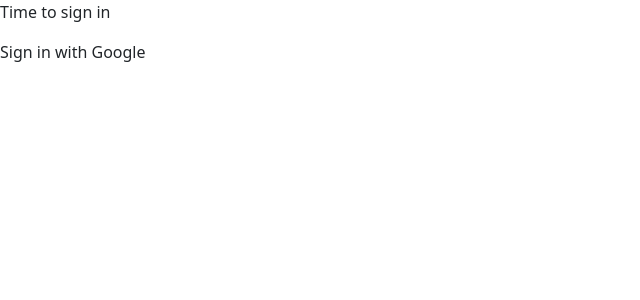
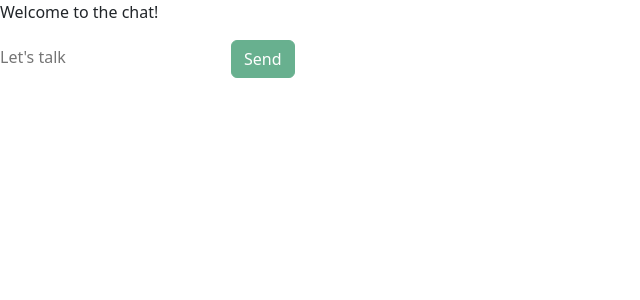
Before and after one commit to isolationdesolation/silver-engine, a React (Create React App) app: page / in a window 1280 px wide. Shown: the top 300 px of the page, without its empty margins (0-640 px from the left). Built offline with nearby package versions, Linux system fonts and the light colour scheme; no server answers.

Commit message:
с болью на сердце выпилен фаербейз...

```diff
--- a/src/App.tsx
+++ b/src/App.tsx
@@ -1,91 +1,31 @@
 import "./App.scss";
 import React, { useState, useEffect } from "react";
-import { GoogleAuthProvider, signInWithPopup } from "firebase/auth";
-import {
-  getFirestore,
-  collection,
-  query,
-  where,
-  getDocs,
-} from "firebase/firestore";
 
-import { initializeApp } from "firebase/app";
-import "firebase/auth";
-import { getAuth } from "firebase/auth";
-
-import "firebase/firestore";
 import {Button} from "./components/Button";
 import Channel from "./components/Channel";
 import { handleError } from "./utils/error-handler";
 
-const app = initializeApp({
-  apiKey: "AIzaSyAStA_ZmZVCOBFXAjzzZBnth6Jryosl58g",
-  authDomain: "chat-7c10c.firebaseapp.com",
-  projectId: "chat-7c10c",
-  storageBucket: "chat-7c10c.appspot.com",
-  messagingSenderId: "790721905988",
-  appId: "1:790721905988:web:286c8fdd878e63ad1d8311",
-  measurementId: "G-G32E3GH6E8",
-});
 
-const auth = getAuth(app);
-const db = getFirestore(app);
 
 function App() {
   const [initializing, setInitializing] = useState(true);
-  const [user, setUser] = useState(() => auth.currentUser);
 
   useEffect(() => {
-    const unsubscribe = auth.onAuthStateChanged((user) => {
-      if (user) {
-        setUser(user);
-      } else {
-        setUser(null);
-      }
-      if (initializing) {
-        setInitializing(false);
-      }
-    });
 
-    // Cleanup subscription
-    return unsubscribe;
   }, [initializing]);
 
-  const signInWithGoogle = async () => {
-    // Retrieve Google provider object
-    const provider = new GoogleAuthProvider();
-    // Set language to the default browser preference
-    auth.useDeviceLanguage();
-    // Start sign in process
-    try {
-      await signInWithPopup(auth, provider);
-    } catch (error) {
-      handleError(error)
-    }
-  };
 
-  const signOut = async () => {
-    try {
-      await auth.signOut();
-    } catch (error) {
-      handleError(error)
-    }
-  };
+
+
 
   return (
     <div>
-      {user ? (
+
         <>
-          <Button onClick={signOut}>Sign out</Button>
           <p>Welcome to the chat!</p>
-          <Channel user={user} db={db} />
+          <Channel  />
         </>
-      ) : (
-        <>
-          <p>Time to sign in</p>
-          <Button onClick={signInWithGoogle}>Sign in with Google</Button>
-        </>
-      )}
+
     </div>
   );
 }
--- a/src/components/Channel.tsx
+++ b/src/components/Channel.tsx
@@ -1,45 +1,24 @@
-import { User } from "firebase/auth";
-import {
-  collection,
-  query,
-  orderBy,
-  limit,
-  onSnapshot,
-  serverTimestamp,
-  addDoc,
-  Firestore,
-} from "firebase/firestore";
 
 import React, { useState, useEffect } from "react";
-import { MessageData } from "../const/types";
+import { MessageData, UserData } from "../const/types";
 import Message from "./Message";
 
 
 type ChannelProps = {
-  user: User;
-  db: Firestore
+  user: UserData;
+  db: any
 };
 
-const Channel = ({ user, db}: ChannelProps) => {
-  const [messages, setMessages] = useState<Partial<MessageData>[]>([]);
+const Channel = () => {
+  const [messages, setMessages] = useState<any>([]);
   const [newMessage, setNewMessage] = useState("");
 
-  const { uid, displayName, photoURL } = user as User;
+  // const { uid, displayName, photoURL } = user as User;
 
   useEffect(() => {
-    const chatMessages = collection(db, "messages");
-    const q = query(chatMessages, orderBy("createdAt"), limit(100));
+    const chatMessages = localStorage.getItem('messages')
 
-    // Subscribe to query with onSnapshot
-
-    const unsubscribe = onSnapshot(q, (doc) => {
-      // const source = doc.metadata.hasPendingWrites ? "Local" : "Server";
-      const data = doc.docs.map((d) => ({ ...d.data(), id: d.id }));
-      setMessages(data);
-    });
-
-    // Detach listener
-    return unsubscribe;
+    setMessages(chatMessages)
   }, []);
 
   const handleOnChange = (e: React.ChangeEvent<HTMLInputElement>) => {
@@ -51,30 +30,17 @@
 
     const trimmedMessage = newMessage.trim();
     if (trimmedMessage) {
-      const ref = addDoc(collection(db, "messages"), {
-        text: trimmedMessage,
-        createdAt: serverTimestamp(),
-        uid,
-        displayName,
-        photoURL,
-      });
+      const chatMessagesOld = localStorage.getItem('messages');
+      localStorage.setItem('messages',chatMessagesOld + newMessage)
 
-      // Clear input field
-      setNewMessage("");
     }
   };
 
   return (
     <>
-      <ul>
-        {messages.map((message) => {
-          return (
-            <li key={message.id}>
-              <Message {...message} />
-            </li>
-          );
-        })}
-      </ul>
+      <div>
+        {messages}
+      </div>
 
       <form onSubmit={handleOnSubmit}>
         <input
--- a/src/components/Message.tsx
+++ b/src/components/Message.tsx
@@ -10,8 +10,7 @@
 
   return (
     <div className="card">
-      <div>
-      <i className="bi bi-trash3-fill"></i>
+      <div className="reaction placeholder">
 
       </div>
       <div className="row">
--- a/src/const/types.ts
+++ b/src/const/types.ts
@@ -1,9 +1,7 @@
-import { FieldValue } from "firebase/firestore";
 
 export type MessageData = {
   text: string;
   id: string;
-  createdAt: FieldValue;
   uid: string;
   displayName: string;
   photoURL: string;
```
Also changed, not shown: package.json (+7 -1 lines), src/storage/useLocalStorage.ts (added, +23 -0 lines), 1 other file (tests, documents, lock files or other folders).
